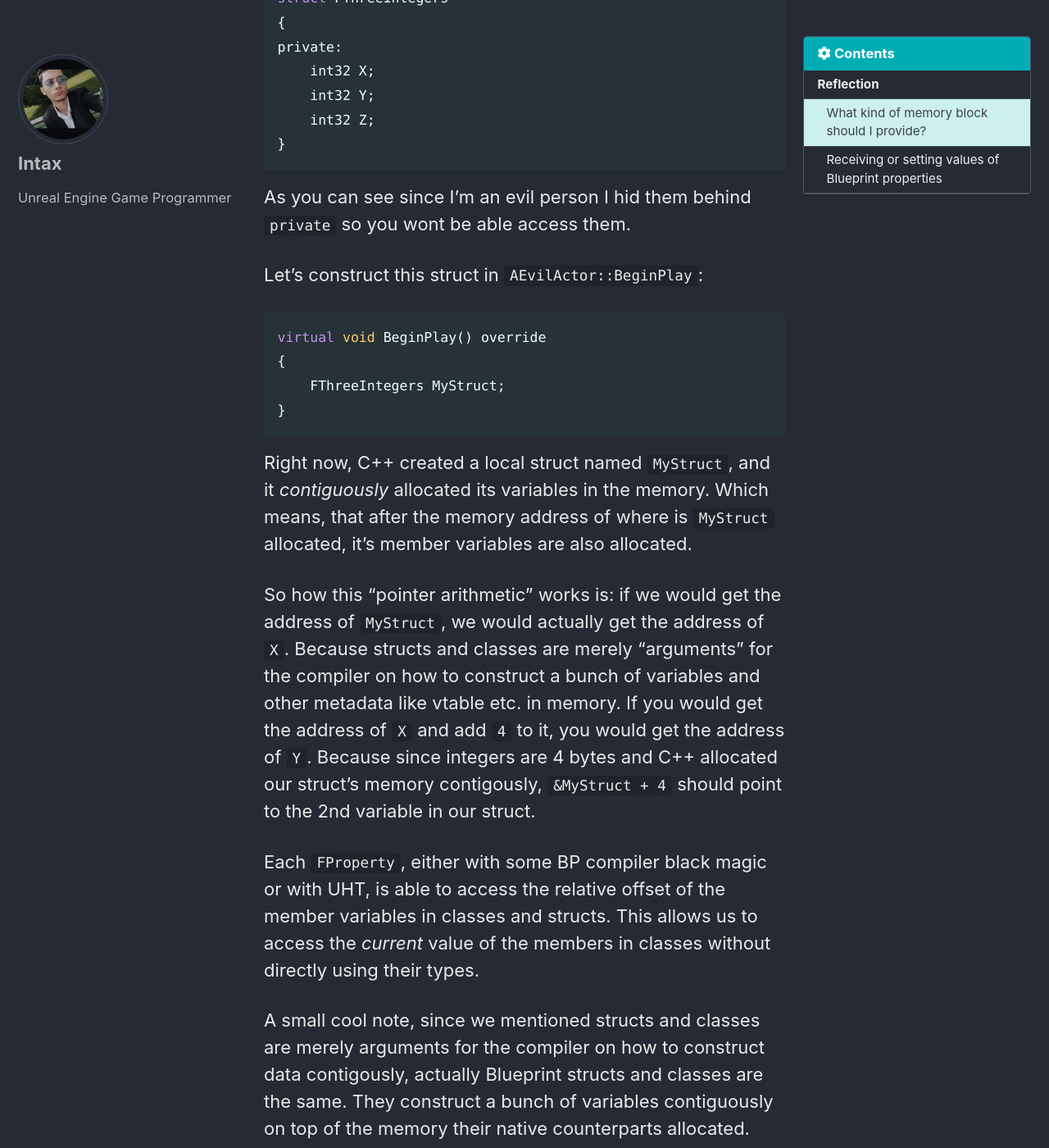
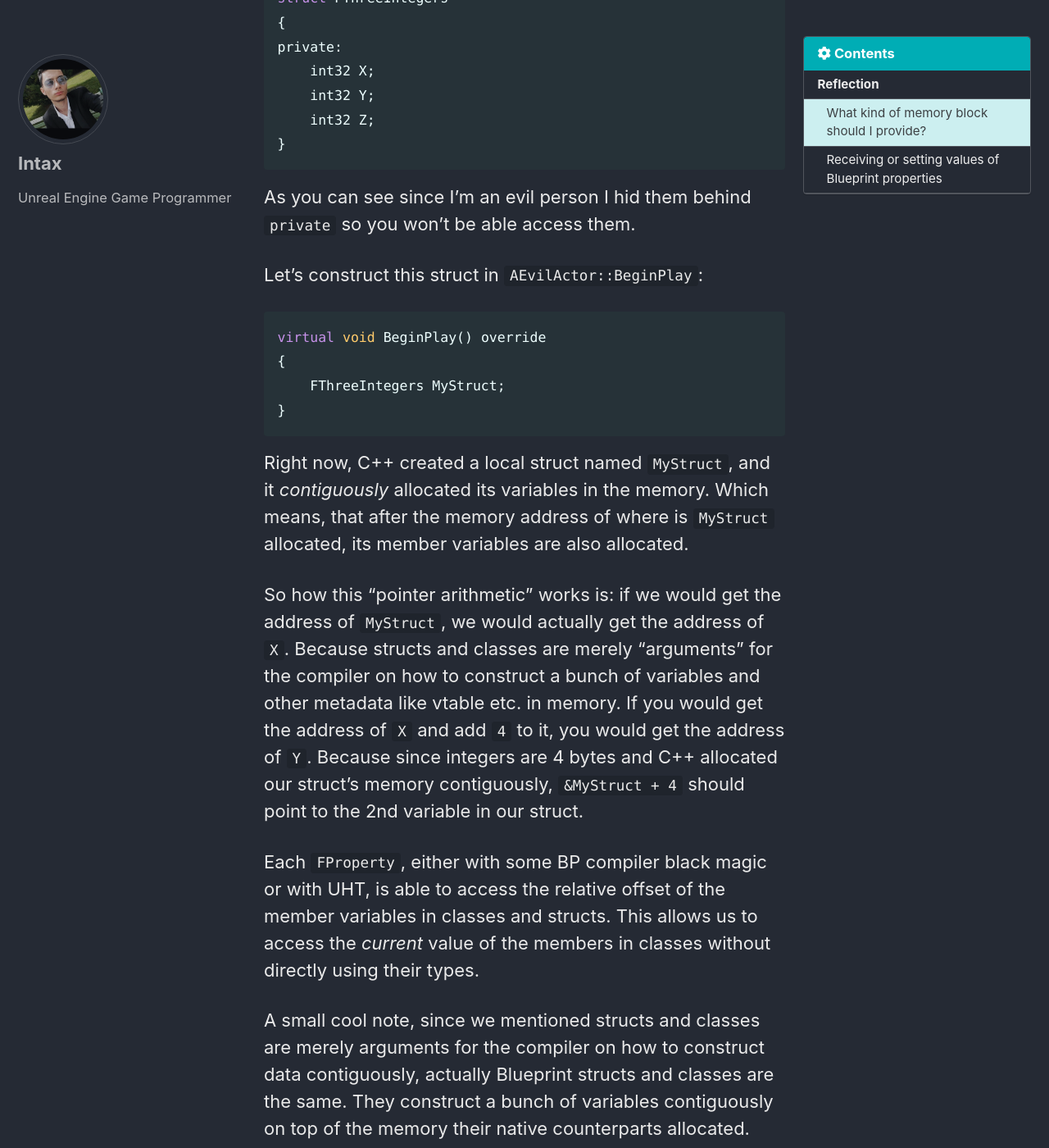
Before and after one commit to intaxwashere/intaxwashere.github.io, a Jekyll site: the page built from _posts/2023-08-21-blueprint-access.md, in a window 1280 px wide and 1400 px high, scrolled down 3053 px. Shown: the whole window at 82% size. Built offline with Jekyll 4.4.1, drawn with Linux system fonts in a browser that asks for light colours; cached includes are drawn as plain includes; some of the changed text lies outside the part shown.

Commit message:
more spelling

````diff
--- a/_posts/2023-08-21-blueprint-access.md
+++ b/_posts/2023-08-21-blueprint-access.md
@@ -51,7 +51,7 @@ private:
     int32 Z;
 }
 ```
-As you can see since I'm an evil person I hid them behind `private` so you wont be able access them.
+As you can see since I'm an evil person I hid them behind `private` so you won't be able access them.
 
 Let's construct this struct in `AEvilActor::BeginPlay`:
 ```c
@@ -60,13 +60,13 @@ virtual void BeginPlay() override
     FThreeIntegers MyStruct;
 }
 ```
-Right now, C++ created a local struct named `MyStruct`, and it *contiguously* allocated its variables in the memory. Which means, that after the memory address of where is `MyStruct` allocated, it's member variables are also allocated.
+Right now, C++ created a local struct named `MyStruct`, and it *contiguously* allocated its variables in the memory. Which means, that after the memory address of where is `MyStruct` allocated, its member variables are also allocated.
 
-So how this "pointer arithmetic" works is: if we would get the address of `MyStruct`, we would actually get the address of `X`. Because structs and classes are merely "arguments" for the compiler on how to construct a bunch of variables and other metadata like vtable etc. in memory. If you would get the address of `X` and add `4` to it, you would get the address of `Y`. Because since integers are 4 bytes and C++ allocated our struct's memory contigously, `&MyStruct + 4` should point to the 2nd variable in our struct.
+So how this "pointer arithmetic" works is: if we would get the address of `MyStruct`, we would actually get the address of `X`. Because structs and classes are merely "arguments" for the compiler on how to construct a bunch of variables and other metadata like vtable etc. in memory. If you would get the address of `X` and add `4` to it, you would get the address of `Y`. Because since integers are 4 bytes and C++ allocated our struct's memory contiguously, `&MyStruct + 4` should point to the 2nd variable in our struct.
 
 Each `FProperty`, either with some BP compiler black magic or with UHT, is able to access the relative offset of the member variables in classes and structs. This allows us to access the *current* value of the members in classes without directly using their types.
 
-A small cool note, since we mentioned structs and classes are merely arguments for the compiler on how to construct data contigously, actually Blueprint structs and classes are the same. They construct a bunch of variables contiguously on top of the memory their native counterparts allocated.
+A small cool note, since we mentioned structs and classes are merely arguments for the compiler on how to construct data contiguously, actually Blueprint structs and classes are the same. They construct a bunch of variables contiguously on top of the memory their native counterparts allocated.
 
 Basically, based on this theory we just discussed, the memory block we should provide to `FProperty` while using its utils should be the owner object *instance* of the FProperty. When we do `NewObject` or spawn an actor, it gets constructed on the heap. And since we already have to work with pointers when it comes to `UObject`s, all we need to do is to pass the living instance of the object to initialize/copy/destroy the properties.
 
````
Also changed, not shown: other parts of _posts/2023-08-21-blueprint-access.md (+5 -5 lines).
